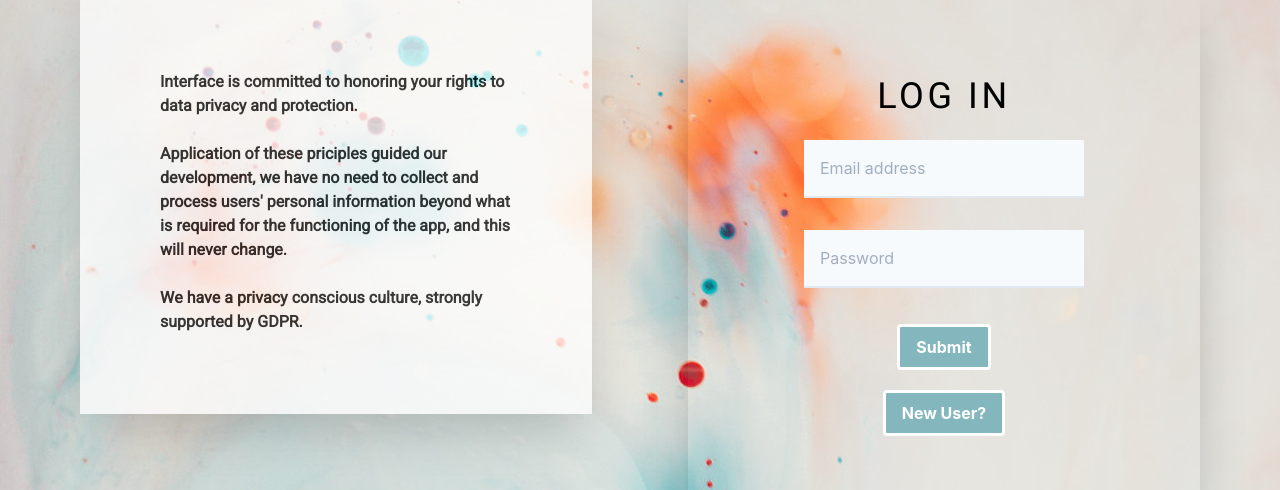
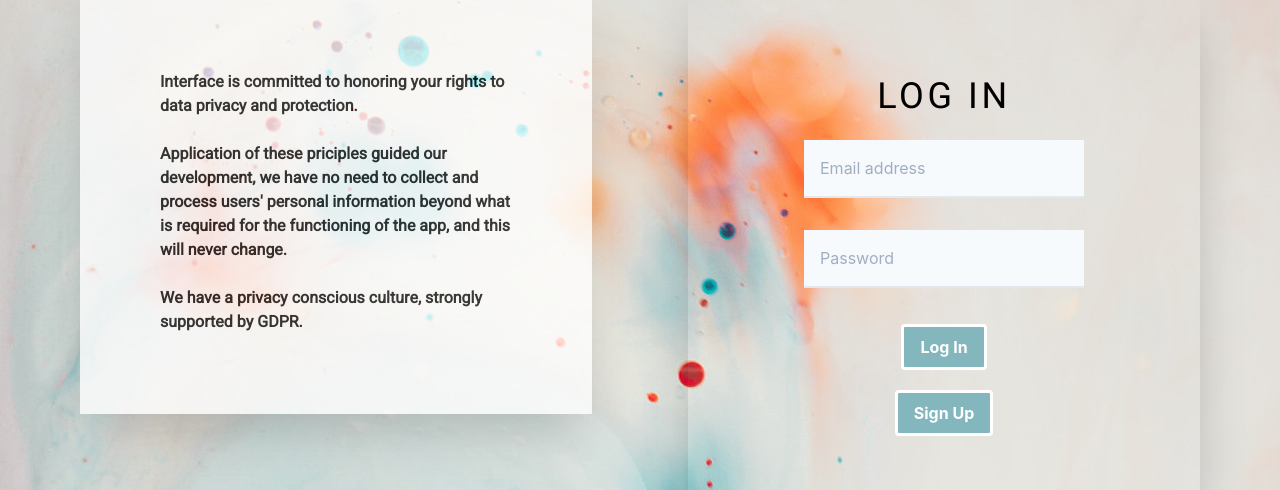
Before and after one commit to pikachucrew/InterFace_Project, a React (Create React App) app in the folder interface/: page /webcam in a window 1280 px wide. Shown: the part 250-740 px from the top of the page. Built offline with nearby package versions, Linux system fonts and the light colour scheme; no server answers.

Commit message:
remove separate sign up form from login page

```diff
--- a/interface/src/components/LoginPage.jsx
+++ b/interface/src/components/LoginPage.jsx
@@ -1,15 +1,11 @@
-import React, { Component } from "react";
-import fire from "../config";
+import React, { Component } from 'react';
+import fire from '../config';
 
 class LoginPage extends Component {
   state = {
-    email: "",
-    password: "",
-    invalid: false,
-    newUser: false,
-    signedUp: false,
-    newEmail: "",
-    newPassword: ""
+    email: '',
+    password: '',
+    invalid: false
   };
 
   handleChange = ({ target }) => {
@@ -30,50 +26,42 @@ class LoginPage extends Component {
   };
 
   signup = e => {
-    const { newEmail, newPassword } = this.state;
+    const { email, password } = this.state;
     e.preventDefault();
     fire
       .auth()
-      .createUserWithEmailAndPassword(newEmail, newPassword)
+      .createUserWithEmailAndPassword(email, password)
       .then(() => {
-        this.setState({ signedUp: true, invalid: false });
+        this.setState({ invalid: false });
       })
       .catch(err => {
         this.setState({ invalid: true });
       });
   };
 
-  newUser = () => {
-    this.setState(currentState => {
-      return {
-        newUser: !currentState.newUser
-      };
-    });
-  };
-
   render() {
-    const {
-      email,
-      password,
-      invalid,
-      newUser,
-      newEmail,
-      newPassword,
-      signedUp
-    } = this.state;
+    const { email, password, invalid } = this.state;
     return (
       <div className="flex flex-row">
         <p className="w-2/5 bg-white opacity-75 shadow-2xl absolute p-20 m-20 mt-40 font-disc">
-          Interface is committed to honoring your rights to data privacy and protection. <br /><br />Application of these priciples guided our development, we have no need to collect and process users' personal information beyond what is required for the functioning of the app, and this will never change. <br /><br />We have a privacy conscious culture, strongly supported by GDPR.
+          Interface is committed to honoring your rights to data privacy and
+          protection. <br />
+          <br />
+          Application of these priciples guided our development, we have no need
+          to collect and process users' personal information beyond what is
+          required for the functioning of the app, and this will never change.{' '}
+          <br />
+          <br />
+          We have a privacy conscious culture, strongly supported by GDPR.
         </p>
 
         <div className="w-2/5 p-20 m-20 mt-40 shadow-2xl absolute right-0">
           {invalid && <p>Invalid Details</p>}
           <div className="flex flex-col justify-between items-center">
             <h2 className="font-h2 tracking-widest text-4xl">Log In</h2>
-            <form className="flex flex-col justify-between items-center"
+            <form
+              className="flex flex-col justify-between items-center"
               onSubmit={this.login}
-
             >
               <input
                 className="m-4 p-4 bg-gray-100 border-b-2 opacity-100"
@@ -86,45 +74,24 @@ class LoginPage extends Component {
               <input
                 className="m-4 p-4 bg-gray-100 border-b-2"
                 type="password"
-                name="password" placeholder="Password"
-
+                name="password"
+                placeholder="Password"
                 value={password}
                 onChange={this.handleChange}
               />
-              <button type="submit" className="button-log text-white font-bold py-2 px-4 rounded m-5">Submit</button>
+              <button
+                type="submit"
+                className="button-log text-white font-bold py-2 px-4 rounded m-5"
+              >
+                Log In
+              </button>
+              <button
+                onClick={this.signup}
+                className="button-log hover:border-gray-300 text-white font-bold py-2 px-4 rounded"
+              >
+                Sign Up
+              </button>
             </form>
-            <button onClick={this.newUser} className="button-log hover:border-gray-300 text-white font-bold py-2 px-4 rounded">New User?</button>
-            {newUser && (
-              <form onSubmit={this.signup} className="">
-                <label>
-                  E-mail address:
-                  <input
-                    type="email"
-                    name="newEmail"
-                    value={newEmail}
-                    onChange={this.handleChange}
-                  />
-                </label>
-                <label>
-                  Password:
-                  <input
-                    type="password"
-                    name="newPassword"
-                    value={newPassword}
-                    onChange={this.handleChange}
-                  />
-                </label>
-                <button
-                  type="submit"
-                  className="bg-blue-500 hover:bg-blue-400 text-white font-bold py-2 px-4 rounded w-24"
-                >
-                  Sign Up
-                </button>
-                {signedUp && (
-                  <p>Signed up! You may now log in with your details</p>
-                )}
-              </form>
-            )}
           </div>
         </div>
       </div>
```
Also changed, not shown: interface/package.json (+3 -8 lines), 1 other file (tests, documents, lock files or other folders).
